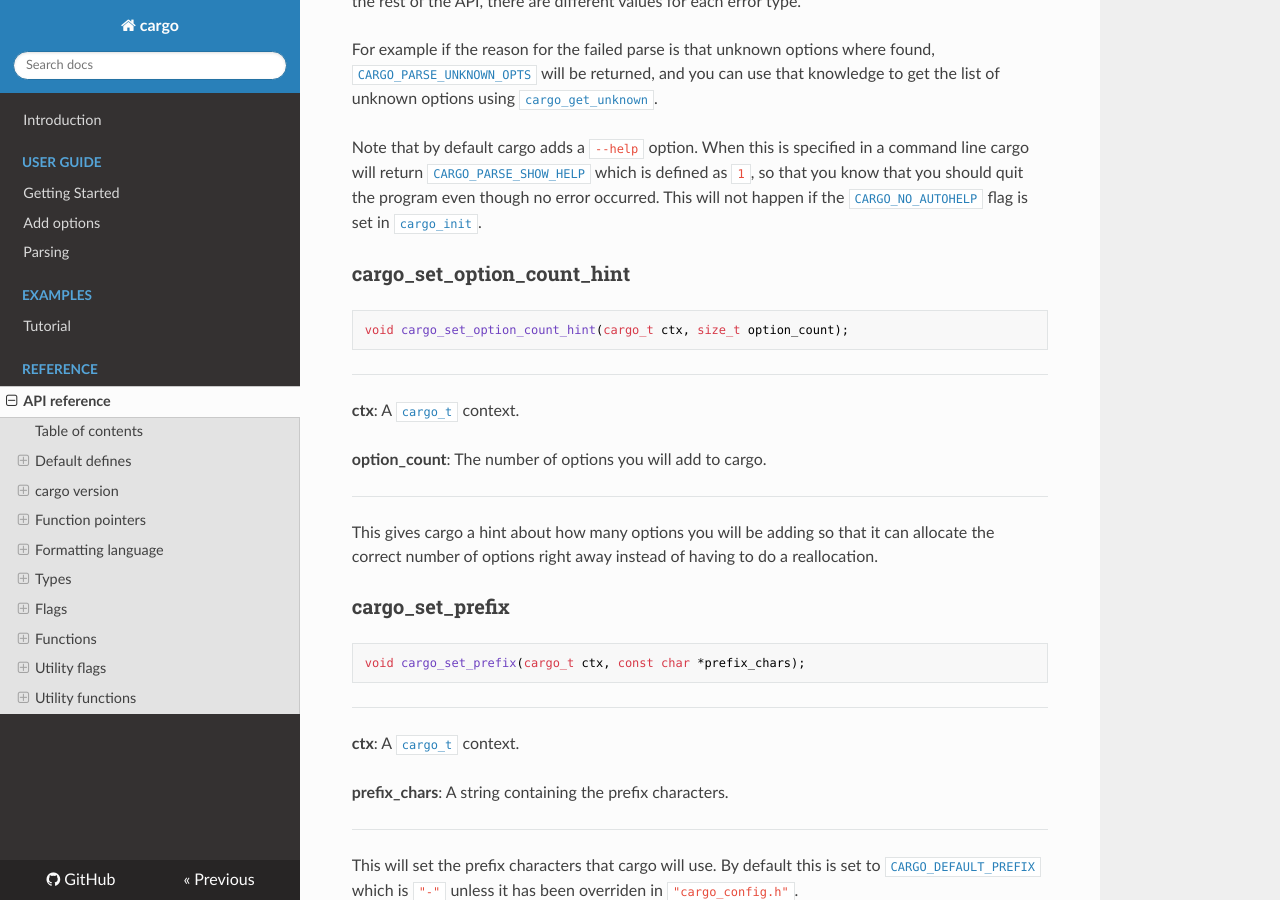
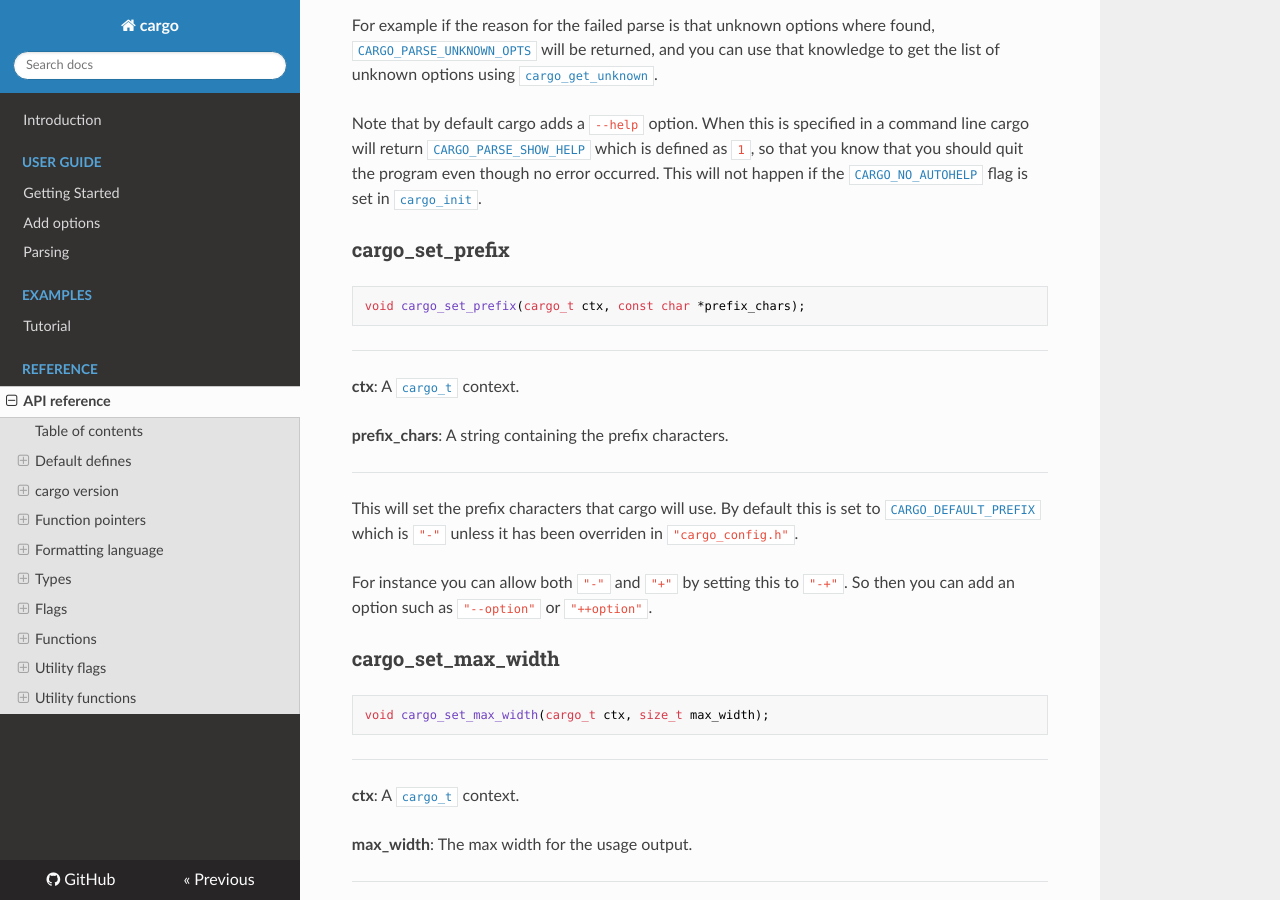
Before and after one commit to JoakimSoderberg/cargo, an MkDocs documentation site: the page built from docs/api.md, in a window 1280 px wide and 900 px high, scrolled down 29293 px. Built offline with MkDocs 1.6.1, drawn with Linux system fonts in a browser that asks for light colours; nearby versions of some CDN libraries; old or Windows-style settings are respelled for this version of MkDocs; some of the changed text lies outside the part shown.

Commit message:
Remove option count hnit from docs also

````diff
--- a/docs/api.md
+++ b/docs/api.md
@@ -1036,21 +1036,6 @@ For example if the reason for the failed parse is that unknown options where fou
 
 Note that by default cargo adds a `--help` option. When this is specified in a command line cargo will return [`CARGO_PARSE_SHOW_HELP`](api.md#CARGO_PARSE_SHOW_HELP) which is defined as `1`, so that you know that you should quit the program even though no error occurred. This will not happen if the [`CARGO_NO_AUTOHELP`](api.md#CARGO_NO_AUTOHELP) flag is set in [`cargo_init`](api.md#cargo_init).
 
-### cargo_set_option_count_hint ###
-
-```c
-void cargo_set_option_count_hint(cargo_t ctx, size_t option_count);
-```
-
----
-
-**ctx**: A [`cargo_t`](api.md#cargo_t) context.
-
-**option_count**: The number of options you will add to cargo.
-
----
-
-This gives cargo a hint about how many options you will be adding so that it can allocate the correct number of options right away instead of having to do a reallocation.
 
 ### cargo_set_prefix ###
 
````
